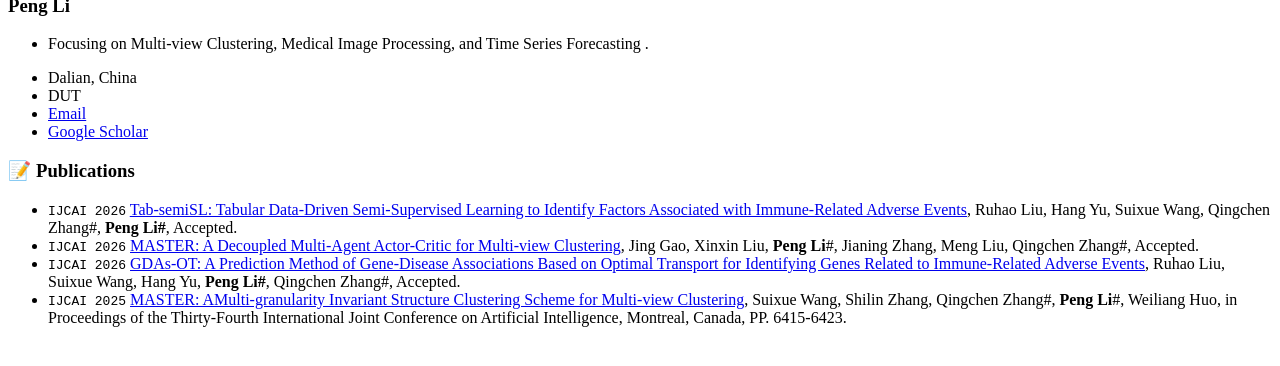
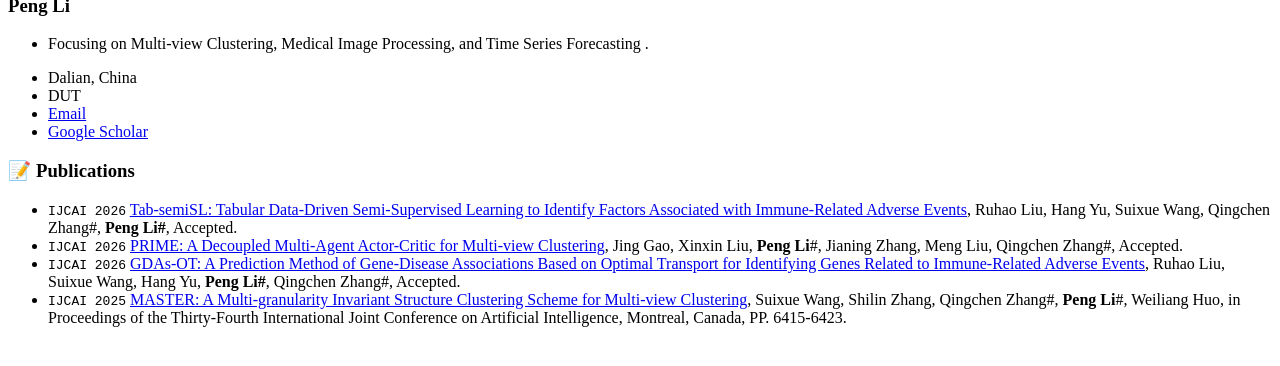
Before and after one commit to lipeng-dut/lipeng-dut.github.io, a Jekyll site: the page built from _pages/includes/pub.md, in a window 1280 px wide, cut to the strip 530-896 px from the top of the page. Built offline with Jekyll 4.4.1, drawn with Linux system fonts in a browser that asks for light colours; our own code applies the rules of GitHub Pages for plain Markdown files.

Commit message:
Update pub.md

```diff
--- a/_pages/includes/pub.md
+++ b/_pages/includes/pub.md
@@ -3,6 +3,6 @@
 
 
 - `IJCAI 2026` [Tab-semiSL: Tabular Data-Driven Semi-Supervised Learning to Identify Factors Associated with Immune-Related Adverse Events](https://aclanthology.org), Ruhao Liu, Hang Yu, Suixue Wang, Qingchen Zhang#, **Peng Li#**, Accepted.
-- `IJCAI 2026` [MASTER: A Decoupled Multi-Agent Actor-Critic for Multi-view Clustering](https://aclanthology.org), Jing Gao, Xinxin Liu, **Peng Li**#, Jianing Zhang, Meng Liu, Qingchen Zhang#, Accepted.
+- `IJCAI 2026` [PRIME: A Decoupled Multi-Agent Actor-Critic for Multi-view Clustering](https://aclanthology.org), Jing Gao, Xinxin Liu, **Peng Li**#, Jianing Zhang, Meng Liu, Qingchen Zhang#, Accepted.
 - `IJCAI 2026` [GDAs-OT: A Prediction Method of Gene-Disease Associations Based on Optimal Transport for Identifying Genes Related to Immune-Related Adverse Events](https://aclanthology.org), Ruhao Liu, Suixue Wang, Hang Yu, **Peng Li#**, Qingchen Zhang#, Accepted.
-- `IJCAI 2025` [MASTER: AMulti-granularity Invariant Structure Clustering Scheme for Multi-view Clustering](https://www.ijcai.org/proceedings/2025/714), Suixue Wang, Shilin Zhang, Qingchen Zhang#, **Peng Li**#, Weiliang Huo, in Proceedings of the Thirty-Fourth International Joint Conference on Artificial Intelligence, Montreal, Canada, PP. 6415-6423.
+- `IJCAI 2025` [MASTER: A Multi-granularity Invariant Structure Clustering Scheme for Multi-view Clustering](https://www.ijcai.org/proceedings/2025/714), Suixue Wang, Shilin Zhang, Qingchen Zhang#, **Peng Li**#, Weiliang Huo, in Proceedings of the Thirty-Fourth International Joint Conference on Artificial Intelligence, Montreal, Canada, PP. 6415-6423.
```
